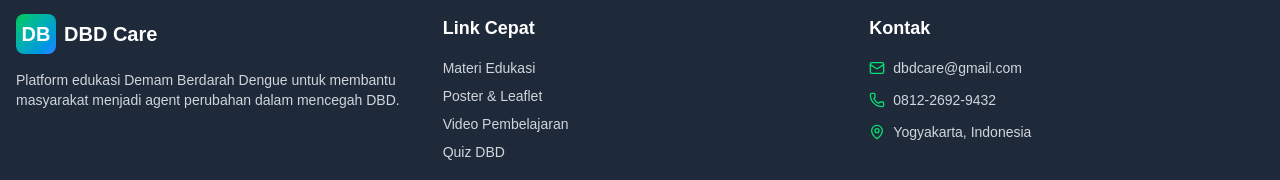
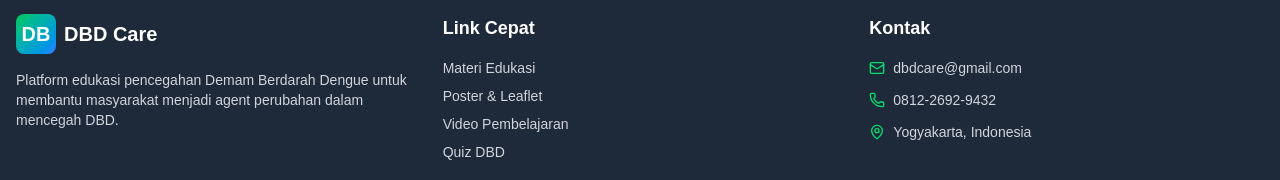
Before and after one commit to arsaJago/dbd-care, a Next.js app: page / in a window 1280 px wide. Shown: the part 1674-1854 px from the top of the page. Built offline with nearby package versions, Linux system fonts and the light colour scheme; no server answers; the database is empty.

Commit message:
update footer pencegahan

```diff
--- a/src/components/Footer.tsx
+++ b/src/components/Footer.tsx
@@ -20,7 +20,7 @@ export default function Footer() {
               <span className="text-xl font-bold">DBD Care</span>
             </div>
             <p className="text-gray-300 text-sm">
-              Platform edukasi Demam Berdarah Dengue untuk membantu masyarakat menjadi agent perubahan dalam mencegah DBD.
+              Platform edukasi pencegahan Demam Berdarah Dengue untuk membantu masyarakat menjadi agent perubahan dalam mencegah DBD.
             </p>
           </div>
 
```
